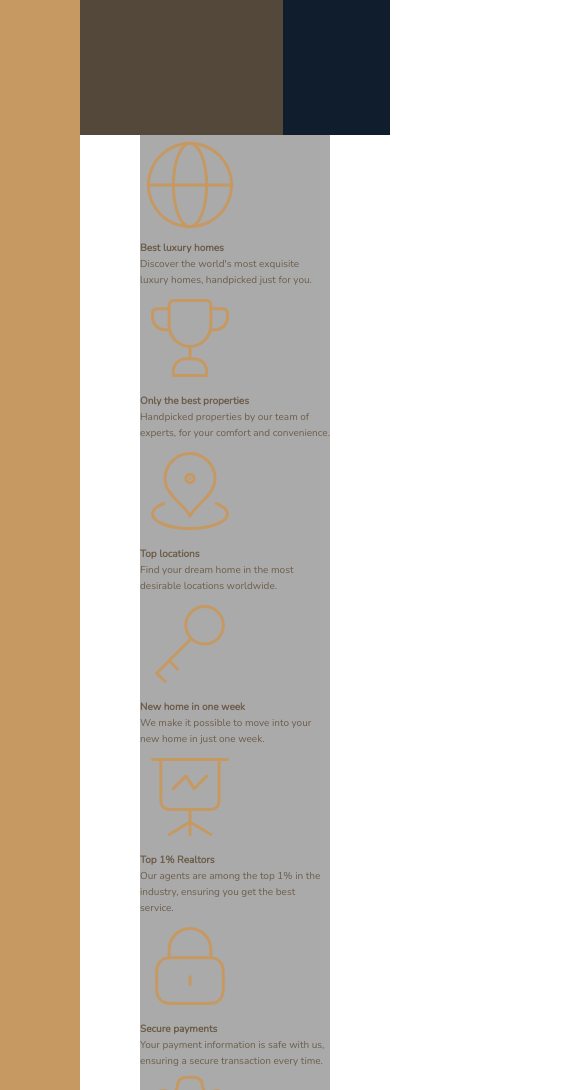
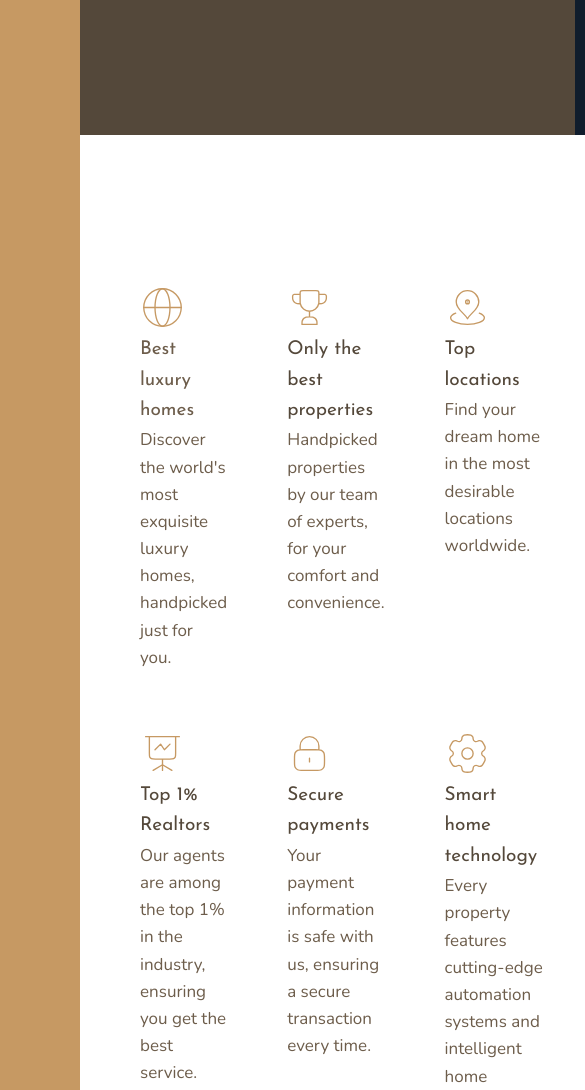
Before and after one commit to tasosbeast/Nexter, a website: page index.html in a window 390 px wide. Shown: the part 540-1630 px from the top of the page, 585 px wide, since content can reach past the window. Drawn offline with nearby package versions, Linux system fonts and the light colour scheme; files that its build step writes are made by us from their sources.

Commit message:
feat: add typography styles for headings with responsive design

```diff
--- a/sass/_features.scss
+++ b/sass/_features.scss
@@ -1,4 +1,22 @@
 .features {
-  background-color: $color-grey-light-2;
   grid-column: center-start/center-end;
+
+  margin: 15rem 0;
+
+  display: grid;
+  grid-template-columns: subgrid;
+  gap: 6rem;
 }
+
+.feature {
+  grid-column: span 2;
+
+  &__icon {
+    width: 4.5rem;
+    height: 4.5rem;
+  }
+
+  &__text {
+    font-size: 1.7rem;
+  }
+}
--- a/sass/_typography.scss
+++ b/sass/_typography.scss
@@ -0,0 +1,29 @@
+%heading {
+  font-family: $font-display;
+  font-weight: 400;
+}
+
+.heading-1 {
+  @extend %heading;
+}
+
+.heading-2 {
+  @extend %heading;
+}
+
+.heading-3 {
+  @extend %heading;
+}
+
+.heading-4 {
+  @extend %heading;
+  font-size: 1.9rem;
+
+  &--light {
+    color: $color-grey-light-1;
+  }
+
+  &--dark {
+    color: $color-grey-dark-1;
+  }
+}
```
